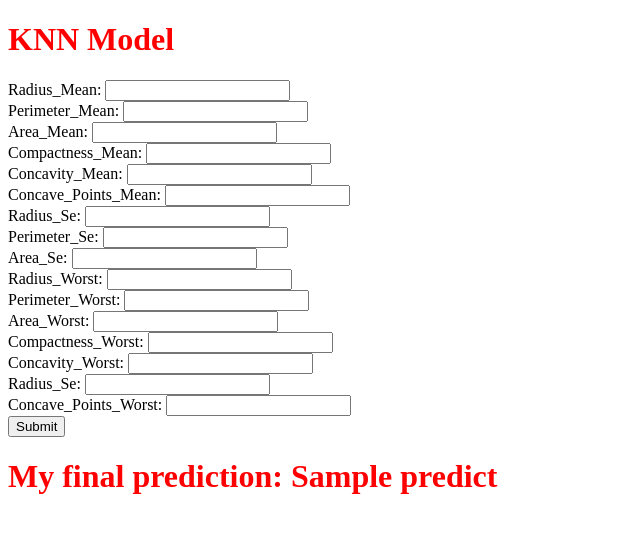
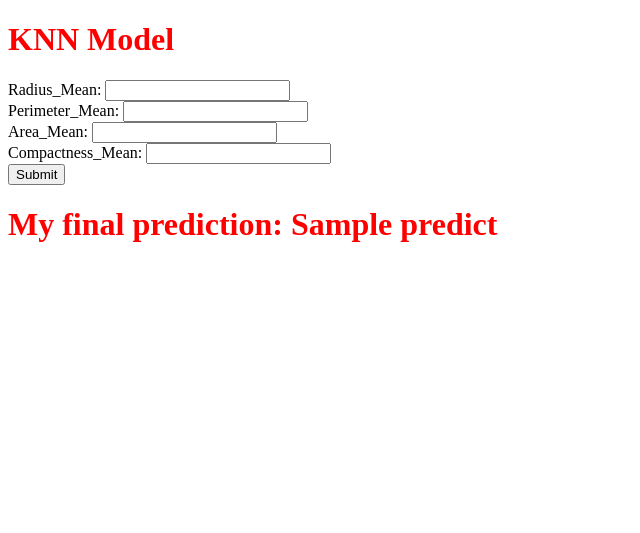
Before and after one commit to danlagos/ANA680-week-2, a Flask app: template templates/index.html in a window 1280 px wide. Shown: the top 533 px of the page, without its empty margins (0-640 px from the left). Run offline with Flask 2, Linux system fonts and the light colour scheme; the template is opened without the code that fills it: most values are stand-ins (such as "Sample title", 1, 10 or a date in 2020); parts of the project's set-up code (start-up, migrations or seed data) failed here and were passed over.

Commit message:
fixed a dtype

```diff
--- a/app.py
+++ b/app.py
@@ -1,6 +1,6 @@
 from flask import Flask, render_template, request
 import numpy as np
-import pickle
+#import pickle
 import joblib
 
 app = Flask(__name__)
@@ -17,25 +17,14 @@ def index():
 @app.route('/predict', methods=['POST'])
 
 def predict():
-    Radius_Mean = request.form['radius_mean']
-    Perimeter_Mean = request.form['perimeter_mean']
-    Area_Mean = request.form['area_mean']
-    Compactness_Mean = request.form['compactness_mean']
-    Concavity_Mean = request.form['concavity_mean']
-    Concave_Points_Mean = request.form['concave_points_mean']
-    Radius_Se = request.form['radius_se']
-    Perimeter_Se = request.form['perimeter_se']
-    Area_Se = request.form['area_se']
-    Radius_Worst = request.form['radius_worst']
-    Perimeter_Worst = request.form['perimeter_worst']
-    Area_Worst = request.form['area_worst']
-    Compactness_Worst = request.form['compactness_worst']
-    Concavity_Worst = request.form['concavity_worst']
-    Concave_Points_Worst = request.form['concave_points_worst']
+    radius_Mean = request.form['radius_mean']
+    perimeter_Mean = request.form['perimeter_mean']
+    area_Mean = request.form['area_mean']
+    compactness_Mean = request.form['compactness_mean']
 
-    pred = model.predict(np.array([[Radius_Mean, Perimeter_Mean, Area_Mean, Compactness_Mean, Concavity_Mean, Concave_Points_Mean, Radius_Se, Perimeter_Se, Area_Se, Radius_Worst, Perimeter_Worst, Area_Worst, Compactness_Worst, Concavity_Worst, Concave_Points_Worst]]))
+    pred = model.predict(np.array([[radius_Mean, perimeter_Mean, area_Mean, compactness_Mean]], dtype=float))
     print(pred)
     return render_template('index.html', predict=str(pred))
 
 if __name__ == '__main__':
-    app.run(debug=False)
+    app.run(debug=True)
--- a/templates/index.html
+++ b/templates/index.html
@@ -16,18 +16,6 @@
         Perimeter_Mean:  <input type="number" name="perimeter_mean"></br>
 	    Area_Mean:  <input type="number" name="area_mean"></br>
 	    Compactness_Mean:  <input type="number" name="compactness_mean"></br>
-        Concavity_Mean:  <input type="number" name="concavity_mean"></br>
-        Concave_Points_Mean: <input type="number" name="concave_points_mean"></br>
-	    Radius_Se:  <input type="number" name="radius_se"></br>
-	    Perimeter_Se:  <input type="number" name="perimeter_se"></br>
-        Area_Se:  <input type="number" name="area_se"></br>
-        Radius_Worst:  <input type="number" name="radius_worst"></br>
-	    Perimeter_Worst:  <input type="number" name="perimeter_worst"></br>
-	    Area_Worst:  <input type="number" name="area_worst"></br>
-        Compactness_Worst:  <input type="number" name="compactness_worst"></br>
-        Concavity_Worst: <input type="number" name="concavity_worst"></br>
-	    Radius_Se:  <input type="number" name="radius_se"></br>
-	    Concave_Points_Worst:  <input type="number" name="concave_points_worst"></br>
 
         <input type=submit value=Submit>
    </form>
```
Also changed, not shown: 2 other files.
